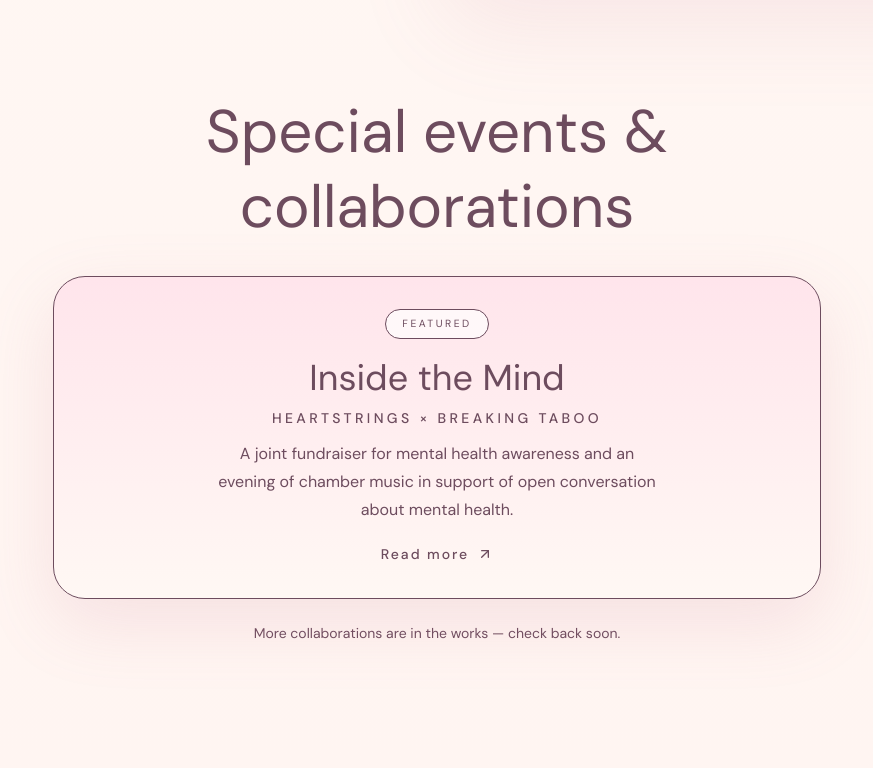
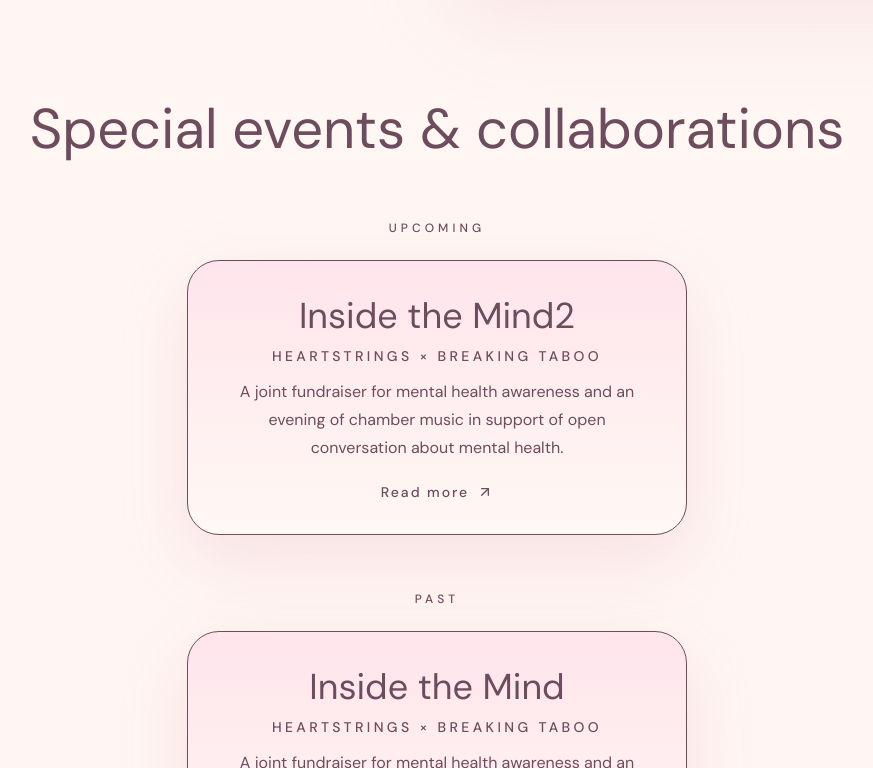
Before and after one commit to JMANY42/heartstrings-website, a React (Vite) app in the folder frontend/: page / in a window 1280 px wide. Shown: the part 4032-4800 px from the top of the page, without its empty margins (203-1076 px from the left). Built offline with nearby package versions, Linux system fonts and the light colour scheme; no server answers.

Commit message:
update event cards TODO: cap number and add view all/expand button

```diff
--- a/frontend/src/components/Impact.tsx
+++ b/frontend/src/components/Impact.tsx
@@ -4,7 +4,7 @@ import { ArrowUpRight } from 'lucide-react'
 
 // The cards below are the same events the /events/<slug> pages are built from,
 // so a card and its page can never say different things.
-import { specialEvents } from '@/data/events'
+import { specialEvents, type SpecialEvent } from '@/data/events'
 
 // ---------------------------------------------------------------------------
 // Impact figures — update these as the numbers grow.
@@ -75,11 +75,99 @@ function useCountUp(value: number, isActive: boolean) {
   return isActive ? animated : 0
 }
 
+/** Every event card looks the same — the sections around them say which is
+    which, so the card itself carries no badge. */
+function EventCard({ event }: { event: SpecialEvent }) {
+  return (
+    <a
+      href={`/events/${event.slug}`}
+      className="group relative flex h-full flex-col overflow-hidden rounded-[2rem] text-center border border-brand-deep/25 bg-[linear-gradient(180deg,rgba(255,222,233,0.72)_0%,rgba(255,248,244,0.96)_100%)] p-6 shadow-[0_24px_70px_rgba(201,116,143,0.16)] transition duration-300 ease-out hover:-translate-y-1 hover:shadow-[0_32px_90px_rgba(201,116,143,0.22)] focus-visible:-translate-y-1 focus-visible:outline-none sm:p-8"
+    >
+      <p className="font-display text-3xl leading-tight text-brand-deep sm:text-4xl">
+        {event.title}
+      </p>
+      <p className="mt-2 text-xs font-medium uppercase tracking-[0.24em] text-brand-deep/60 sm:text-sm">
+        Heartstrings &times; {event.collaborator.name}
+      </p>
+      <p className="mx-auto mt-3 max-w-md text-base leading-7 text-brand-deep/75">
+        {event.summary}
+      </p>
+      <span className="mt-auto inline-flex items-center justify-center gap-2 pt-5 text-sm font-medium tracking-[0.14em] text-brand-deep/70 transition group-hover:text-brand-deep">
+        Read more
+        <ArrowUpRight
+          className="h-4 w-4 transition duration-300 ease-out group-hover:-translate-y-0.5 group-hover:translate-x-0.5"
+          aria-hidden="true"
+        />
+      </span>
+    </a>
+  )
+}
+
+/** Two columns of cards. An odd one out sits centered on its own row rather
+    than hanging off the left edge. */
+function EventSection({
+  heading,
+  events,
+}: {
+  heading: string
+  events: SpecialEvent[]
+}) {
+  if (!events.length) return null
+
+  const hasOddCard = events.length % 2 === 1
+
+  return (
+    <div className="mt-14">
+      <h4 className="text-center text-xs font-medium uppercase tracking-[0.34em] text-brand-deep/55">
+        {heading}
+      </h4>
+      <ul className="mt-6 grid gap-6 sm:grid-cols-2">
+        {events.map((event, index) => (
+          <li
+            key={event.slug}
+            className={
+              hasOddCard && index === events.length - 1
+                ? 'sm:col-span-2 sm:w-[calc(50%-0.75rem)] sm:justify-self-center'
+                : ''
+            }
+          >
+            <EventCard event={event} />
+          </li>
+        ))}
+      </ul>
+    </div>
+  )
+}
+
+/** Splits the events into the three groups the home page shows. An event
+    without a date is treated as still to come. */
+function groupEvents(events: SpecialEvent[]) {
+  const startOfToday = new Date()
+  startOfToday.setHours(0, 0, 0, 0)
+
+  const dateOf = (event: SpecialEvent) =>
+    event.date ? new Date(`${event.date}T00:00:00`).getTime() : Infinity
+
+  const featured = events.find((event) => event.featured)
+  const rest = events.filter((event) => event !== featured)
+
+  return {
+    featured,
+    upcoming: rest
+      .filter((event) => dateOf(event) >= startOfToday.getTime())
+      .sort((a, b) => dateOf(a) - dateOf(b)),
+    past: rest
+      .filter((event) => dateOf(event) < startOfToday.getTime())
+      .sort((a, b) => dateOf(b) - dateOf(a)),
+  }
+}
+
 export function Impact() {
   const statRef = useRef<HTMLDivElement>(null)
   const statInView = useInView(statRef, { once: true, amount: 0.5 })
   const patients = useCountUp(patientsUplifted, statInView)
   const raised = useCountUp(amountRaised, statInView)
+  const { featured, upcoming, past } = groupEvents(specialEvents)
 
   return (
     <section id="impact" className="px-6 py-20 sm:px-8 lg:px-10 lg:py-28">
@@ -183,50 +271,28 @@ export function Impact() {
           {/* Full width, centered on the page — not tucked into a column. */}
           <motion.div
             variants={fadeUp}
-            className="mx-auto mt-16 max-w-3xl text-center lg:mt-24"
+            className="mx-auto mt-16 max-w-5xl lg:mt-24"
           >
-            <h3 className="font-display text-4xl leading-tight text-brand-deep sm:text-5xl lg:text-6xl">
+            {/* Fluid size so the title holds one line at every width. */}
+            <h3 className="whitespace-nowrap text-center font-display text-[clamp(1.4rem,5vw,3.5rem)] leading-tight text-brand-deep">
               Special events &amp; collaborations
             </h3>
 
-            <ul className="mt-8 space-y-4">
-              {specialEvents.map((event) => (
-                <li key={event.slug}>
-                  <a
-                    href={`/events/${event.slug}`}
-                    className={
-                      event.featured
-                        ? 'group relative block overflow-hidden rounded-[2rem] border border-brand-deep/25 bg-[linear-gradient(180deg,rgba(255,222,233,0.72)_0%,rgba(255,248,244,0.96)_100%)] p-6 shadow-[0_24px_70px_rgba(201,116,143,0.16)] transition duration-300 ease-out hover:-translate-y-1 hover:shadow-[0_32px_90px_rgba(201,116,143,0.22)] focus-visible:-translate-y-1 focus-visible:outline-none sm:p-8'
-                        : 'group block rounded-[2rem] border border-brand-rose/40 bg-white/70 p-6 transition duration-300 ease-out hover:-translate-y-1 hover:bg-white/90 focus-visible:-translate-y-1 focus-visible:outline-none sm:p-8'
-                    }
-                  >
-                    {event.featured ? (
-                      <span className="inline-flex items-center rounded-full border border-brand-deep/25 bg-white/70 px-4 py-1.5 text-[0.65rem] uppercase tracking-[0.24em] text-brand-deep/70">
-                        Featured
-                      </span>
-                    ) : null}
-                    <p className="mt-4 font-display text-3xl leading-tight text-brand-deep sm:text-4xl">
-                      {event.title}
-                    </p>
-                    <p className="mt-2 text-xs font-medium uppercase tracking-[0.24em] text-brand-deep/60 sm:text-sm">
-                      Heartstrings &times; {event.collaborator.name}
-                    </p>
-                    <p className="mx-auto mt-3 max-w-md text-base leading-7 text-brand-deep/75">
-                      {event.summary}
-                    </p>
-                    <span className="mt-5 inline-flex items-center gap-2 text-sm font-medium tracking-[0.14em] text-brand-deep/70 transition group-hover:text-brand-deep">
-                      Read more
-                      <ArrowUpRight
-                        className="h-4 w-4 transition duration-300 ease-out group-hover:-translate-y-0.5 group-hover:translate-x-0.5"
-                        aria-hidden="true"
-                      />
-                    </span>
-                  </a>
-                </li>
-              ))}
-            </ul>
+            {featured ? (
+              <div className="mt-10">
+                <h4 className="text-center text-xs font-medium uppercase tracking-[0.34em] text-brand-deep/55">
+                  Featured
+                </h4>
+                <div className="mx-auto mt-6 max-w-xl">
+                  <EventCard event={featured} />
+                </div>
+              </div>
+            ) : null}
 
-            <p className="mt-5 text-sm leading-7 text-brand-deep/60">
+            <EventSection heading="Upcoming" events={upcoming} />
+            <EventSection heading="Past" events={past} />
+
+            <p className="mt-8 text-center text-sm leading-7 text-brand-deep/60">
               More collaborations are in the works — check back soon.
             </p>
           </motion.div>
--- a/frontend/src/data/events.ts
+++ b/frontend/src/data/events.ts
@@ -75,6 +75,9 @@ type EventContent = {
   summary: string
   /** Lifts that card on the home page. */
   featured?: boolean
+  /** ISO date (YYYY-MM-DD) the event happens on. Sorts the cards on the home
+      page into upcoming and past; an event without one counts as upcoming. */
+  date?: string
   collaborator: {
     name: string
     href?: string
@@ -148,7 +151,81 @@ export const specialEvents: SpecialEvent[] = [
       'An evening of chamber music in support of open conversation about mental health.',
     summary:
       'A joint fundraiser for mental health awareness and an evening of chamber music in support of open conversation about mental health.',
-    featured: true,
+    featured: false,
+    date: '2026-04-25',
+    collaborator: {
+      name: 'Breaking Taboo',
+      href: "https://breaking-taboo.org/",
+      body: [
+        'Breaking Taboo is a nonprofit working to end the silence around mental health. They run open conversations, education, and outreach for people who are rarely given room to talk about what they are carrying.',
+        'We share an audience and a belief: that the hardest things get easier to say out loud once a room has been made gentle enough to say them in. Heartstrings brings the music, Breaking Taboo brings the conversation.',
+      ],
+    },
+    objective: [
+      'The evening raises money for Breaking Taboo’s mental health programming by pairing musical pieces selected to reflect a specific emotions with guest speakers who share their experiences and insights on that emotion. The goal is to create a space where people can feel safe to talk about mental health, and to raise awareness of the resources available for those who need them.',
+      'Every dollar from tickets goes to that work. Our musicians play, as always, as volunteers.',
+    ],
+    // NOTE: placeholders. Replace the venue, date, and time with the confirmed
+    // details before this page is shared.
+    details: [
+      {
+        label: 'Location',
+        value: 'Jonsson Perfomance Hall',
+        note: 'UTD Campus JO 2.604',
+        icon: 'location',
+      },
+      {
+        label: 'Date',
+        value: '4/25/2026',
+        icon: 'date',
+      },
+      {
+        label: 'Time',
+        value: ['Doors 6:30 PM', 'Performance 7:00 PM'],
+        icon: 'time',
+      },
+      {
+        label: 'Program',
+        value:
+          'Chamber works for strings tied to specific emotions, played by a small Heartstrings ensemble between the evening’s conversations.',
+        icon: 'program',
+      },
+      {
+        label: 'Admission',
+        value: 'Ticketed — proceeds go to Breaking Taboo',
+        icon: 'info',
+      },
+    ],
+    tickets: {
+      // NOTE: drop the ticketing link in here and the note below turns into a
+      // live button — set `label` to the button's wording at the same time.
+      href: undefined,
+      label: 'Ticket sale has ended',
+    },
+    // NOTE: STILL UPDATE SPEAKERS
+    speakers: [
+      {
+        name: 'Speaker to be announced',
+        role: 'Breaking Taboo',
+        bio: 'A speaker from Breaking Taboo on the work they do, and on why the silence around mental health is worth breaking.',
+      },
+      {
+        name: 'Speaker to be announced',
+        role: 'Heartstrings',
+        bio: 'A Heartstrings musician on what playing in hospitals and care homes has taught us about being in a hard room.',
+      },
+    ],
+  }),
+  defineEvent({
+    slug: 'breaking-taboo2',
+    title: 'Inside the Mind2',
+    eyebrow: 'Special event',
+    tagline:
+      'An evening of chamber music in support of open conversation about mental health.',
+    summary:
+      'A joint fundraiser for mental health awareness and an evening of chamber music in support of open conversation about mental health.',
+    featured: false,
+    date: '2027-04-25',
     collaborator: {
       name: 'Breaking Taboo',
       href: "https://breaking-taboo.org/",
```
